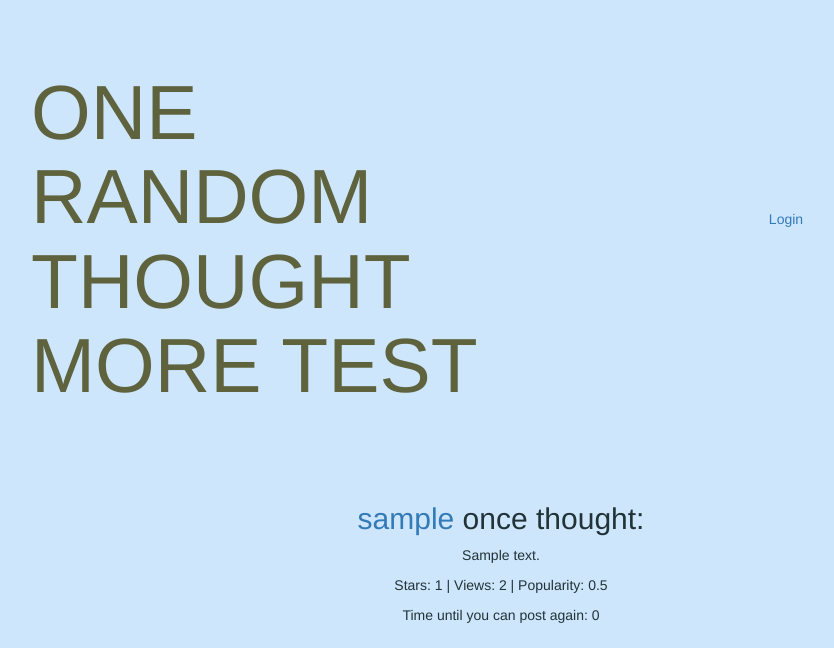
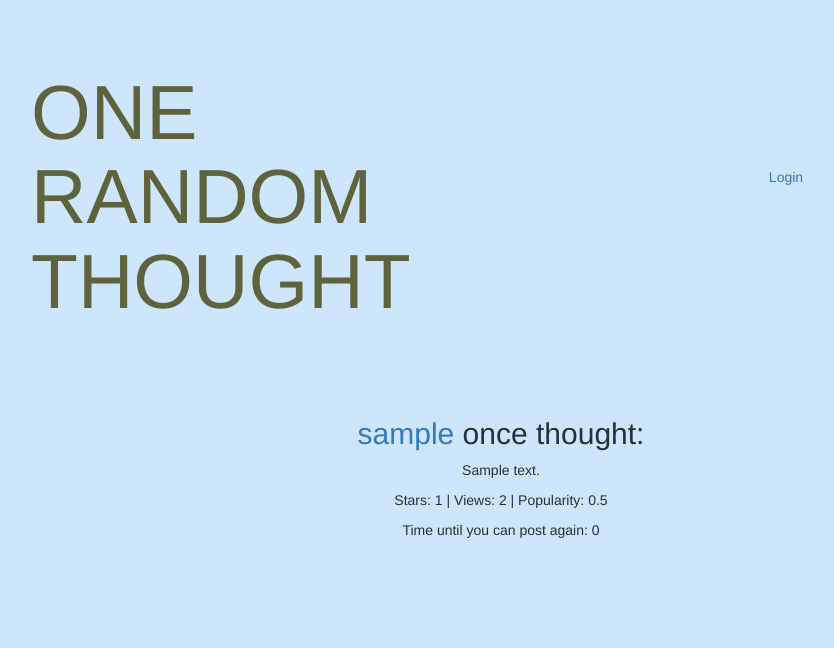
Before and after one commit to Al3xFreeman/RandomThought.one-Python, a Flask app: page / in a window 1280 px wide. Shown: the part 52-700 px from the top of the page, without its empty margins (139-973 px from the left). Run offline with Flask 3, Linux system fonts and the light colour scheme; tables that the repository leaves empty hold one stand-in row (values such as "Sample post"); some libraries are stand-ins or nearby versions.

Commit message:
It is alive!

```diff
--- a/app/templates/index.html
+++ b/app/templates/index.html
@@ -5,7 +5,7 @@
     <div class="grid-container">
         <div class="grid-child">
         <div>
-            <a class="hideHref" href="{{ url_for('main.index') }}"><h1 id="title">ONE RANDOM THOUGHT MORE TEST</h1></a>
+            <a class="hideHref" href="{{ url_for('main.index') }}"><h1 id="title">ONE RANDOM THOUGHT</h1></a>
         </div>
         </div>
         <div class="login grid-child">
```
